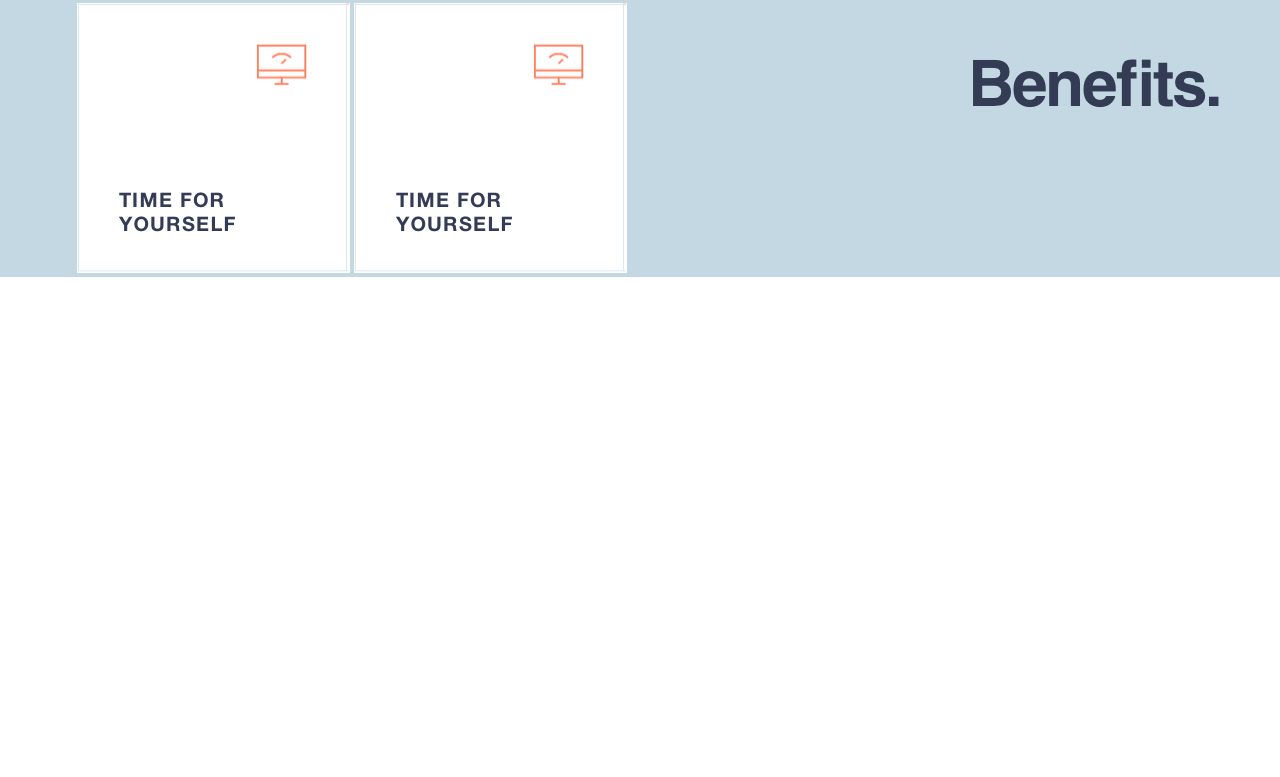
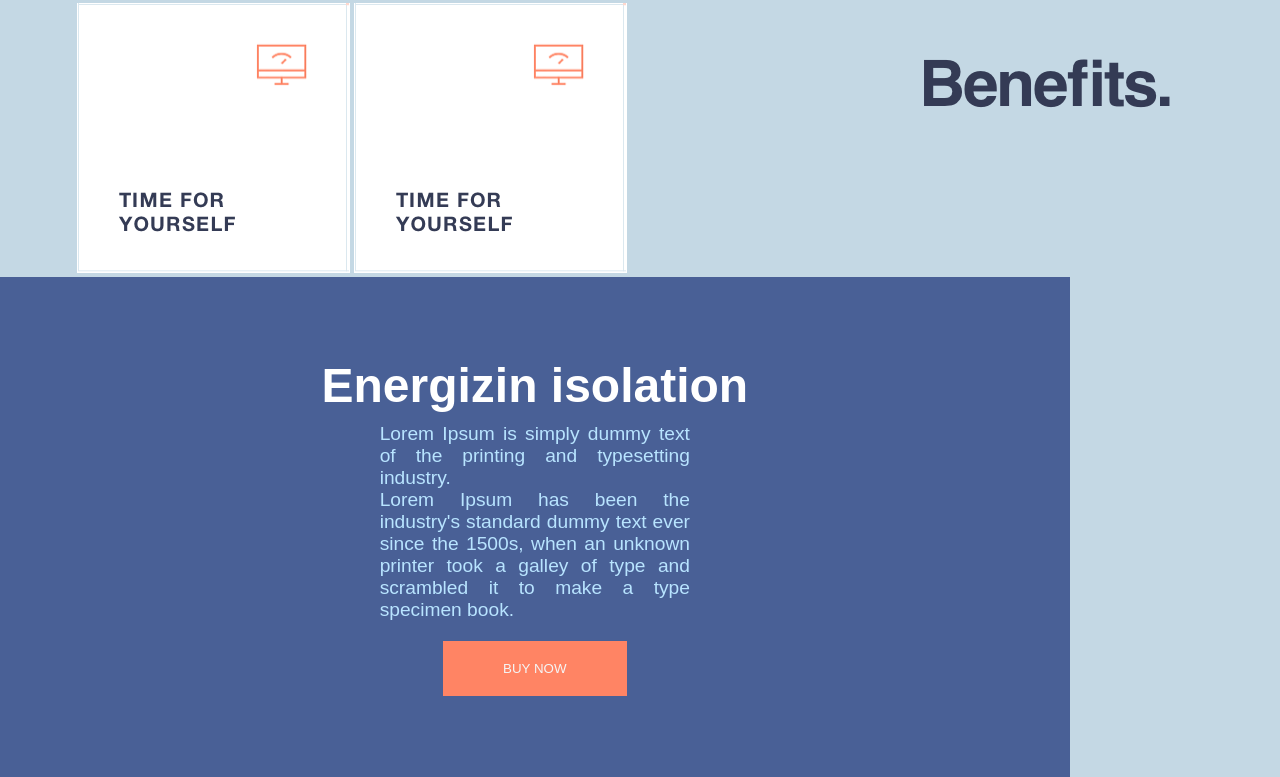
Before and after one commit to worrison/Layout-pillow, a plain HTML site: page index.html in a window 1280 px wide. Shown: the part 1289-2066 px from the top of the page. Before the commit the page ends 1566 px from the top, so only its background shows below. Drawn offline with Linux system fonts and the light colour scheme.

Commit message:
section energizing

```diff
--- a/index.html
+++ b/index.html
@@ -54,7 +54,23 @@
 
 
     </section>
-    <section></section>
+    <section id="energizing">
+        <div id="energizing-text">
+                    <h1>Energizin isolation</h1>
+                    <p>Lorem Ipsum is simply dummy text of the printing and typesetting industry.</P>
+                      <P>
+                        Lorem Ipsum has been the industry's standard dummy text ever since the 1500s,
+                        when an unknown printer took a galley of type and scrambled it to make a type
+                        specimen book.</p>
+                    <input type="button" value="BUY NOW">
+
+        </div>
+        <div id="free">
+
+        </div>
+
+
+    </section>
     <section></section>
     <section></section>
     <section></section>
--- a/style.scss
+++ b/style.scss
@@ -81,6 +81,7 @@ section
                         padding: 20px 60px 20px 60px;
                         background-color: #ff8465;
                         color: white;
+                        border: 0;
                     }
                     p,h1,input
                     {
@@ -110,7 +111,50 @@ section
             display: flex;
             justify-content: center;
             align-items: center;
-            width: 50%;
+        }
+    }
+    &#energizing
+    {
+        background-color: #c4d8e4;
+        height: 500px;
+        #energizing-text
+        {
+            background-color: #496096;
+            display: flex;
+            justify-content: center;
+            align-items: center;
+            flex-direction: column;
+            width: 100%;
+            padding: 50px;
+            h1
+            {
+                font-size: 3em;
+                color: white;
+                margin-bottom: 10px;
+                font-weight: 900;
+                font-family: sans-serif;
+            }
+            P
+            {
+                width: 32%;
+                color: #b8e4ff;
+                font-size: 1.2em;
+                text-align: justify;
+                font-family: sans-serif;
+            }
+            input
+            {
+                padding: 20px 60px 20px 60px;
+                margin-top: 20px;
+                background-color: #ff8464;
+                color: whitesmoke;
+                border: 0;
+
+            }
+        }
+        #free
+        {
+            width: 20%;
         }
     }
 }
```
Also changed, not shown: style.css, 1 other file.
